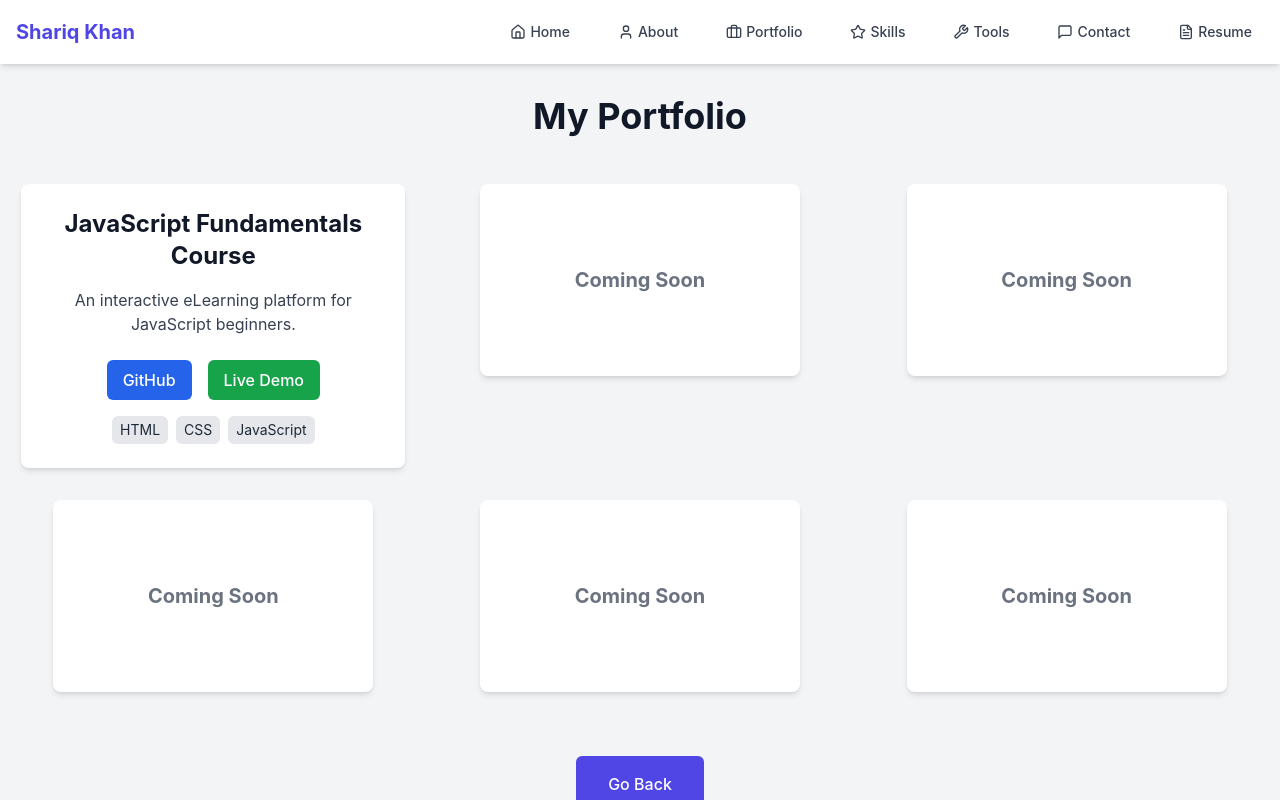
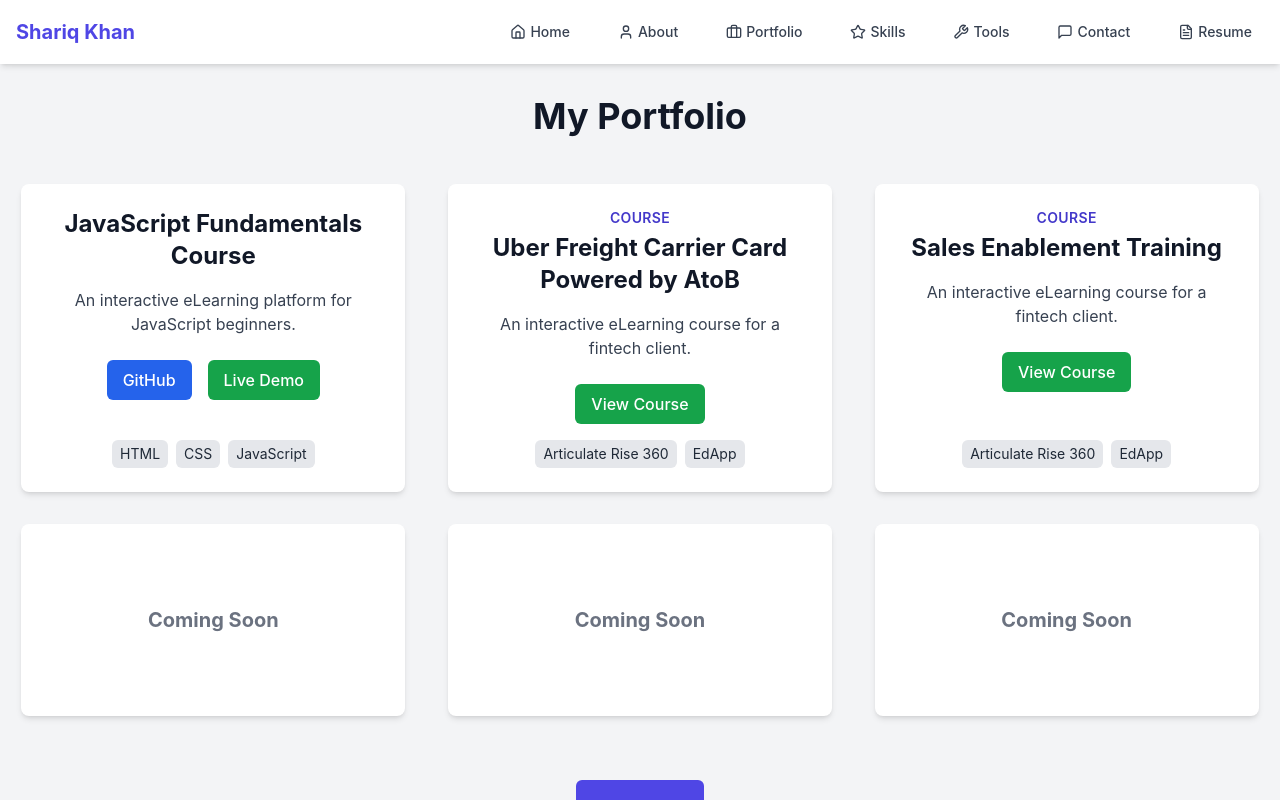
Before and after one commit to shariqkhan010/ShariqID-portfolio, a React (Vite) app: page /portfolio in a window 1280 px wide. Shown: the top 800 px of the page. Built offline with nearby package versions, Linux system fonts and the light colour scheme.

Commit message:
updated portfolio

```diff
--- a/src/components/Portfolio.jsx
+++ b/src/components/Portfolio.jsx
@@ -2,7 +2,7 @@ import React from 'react';
 import { Link } from 'react-router-dom';
 
 const Portfolio = () => {
-  // Create 5 placeholder items
+  // Placeholder labels
   const placeholders = Array(5).fill('Coming Soon');
 
   return (
@@ -41,19 +41,78 @@ const Portfolio = () => {
               <span className="bg-gray-200 text-gray-800 px-2 py-1 rounded-md text-sm">HTML</span>
               <span className="bg-gray-200 text-gray-800 px-2 py-1 rounded-md text-sm">CSS</span>
               <span className="bg-gray-200 text-gray-800 px-2 py-1 rounded-md text-sm">JavaScript</span>
-
             </div>
           </div>
 
-          {/* Placeholders */}
-          {placeholders.map((item, index) => (
-            <div
-              key={index}
-              className="bg-white p-6 rounded-lg shadow-md flex items-center justify-center text-gray-500 font-bold text-xl w-full max-w-xs h-48 hover:shadow-lg transition-shadow"
-            >
-              {item}
-            </div>
-          ))}
+          {/* Placeholder cards with real projects at index 0 and 1 */}
+          {placeholders.map((item, index) => {
+            if (index === 0) {
+              return (
+                <div
+                  key={index}
+                  className="bg-white p-6 rounded-lg shadow-md flex flex-col items-center text-center w-full max-w-sm h-full hover:shadow-lg transition-shadow"
+                >
+                  <div className="text-sm text-indigo-700 font-semibold uppercase tracking-wide mb-1">
+                    Course
+                  </div>
+                  <h3 className="text-2xl font-bold text-gray-900 mb-4">
+                    Uber Freight Carrier Card<br />Powered by AtoB
+                  </h3>
+                  <p className="text-gray-700 mb-6">An interactive eLearning course for a fintech client.</p>
+                  <a
+                    href="https://trainingpreview.edapp.com/p/NWvWaA39Dv7jV1LoiNioFxIv"
+                    target="_blank"
+                    rel="noopener noreferrer"
+                    className="px-4 py-2 mb-4 bg-green-600 text-white rounded-md hover:bg-green-700 transition-colors"
+                  >
+                    View Course
+                  </a>
+                  <div className="flex justify-center space-x-2 mt-auto">
+                    <span className="bg-gray-200 text-gray-800 px-2 py-1 rounded-md text-sm">Articulate Rise 360</span>
+                    <span className="bg-gray-200 text-gray-800 px-2 py-1 rounded-md text-sm">EdApp</span>
+                  </div>
+                </div>
+              );
+            }
+
+            if (index === 1) {
+              return (
+                <div
+                  key={index}
+                  className="bg-white p-6 rounded-lg shadow-md flex flex-col items-center text-center w-full max-w-sm h-full hover:shadow-lg transition-shadow"
+                >
+                  <div className="text-sm text-indigo-700 font-semibold uppercase tracking-wide mb-1">
+                    Course
+                  </div>
+                  <h3 className="text-2xl font-bold text-gray-900 mb-4">
+                    Sales Enablement Training
+                  </h3>
+                  <p className="text-gray-700 mb-6">An interactive eLearning course for a fintech client.</p>
+                  <a
+                    href="https://trainingpreview.edapp.com/p/hyj31RatK5j3rrwUU9qDgmkB"
+                    target="_blank"
+                    rel="noopener noreferrer"
+                    className="px-4 py-2 mb-4 bg-green-600 text-white rounded-md hover:bg-green-700 transition-colors"
+                  >
+                    View Course
+                  </a>
+                  <div className="flex justify-center space-x-2 mt-auto">
+                    <span className="bg-gray-200 text-gray-800 px-2 py-1 rounded-md text-sm">Articulate Rise 360</span>
+                    <span className="bg-gray-200 text-gray-800 px-2 py-1 rounded-md text-sm">EdApp</span>
+                  </div>
+                </div>
+              );
+            }
+
+            return (
+              <div
+                key={index}
+                className="bg-white p-6 rounded-lg shadow-md flex items-center justify-center text-gray-500 font-bold text-xl w-full max-w-sm h-48 hover:shadow-lg transition-shadow"
+              >
+                {item}
+              </div>
+            );
+          })}
         </div>
 
         {/* Go Back Button */}
@@ -71,4 +130,3 @@ const Portfolio = () => {
 };
 
 export default Portfolio;
-//test comment
```
Also changed, not shown: src/assets/coursedisplay.png (added), 1 other file (tests, documents, lock files or other folders).
